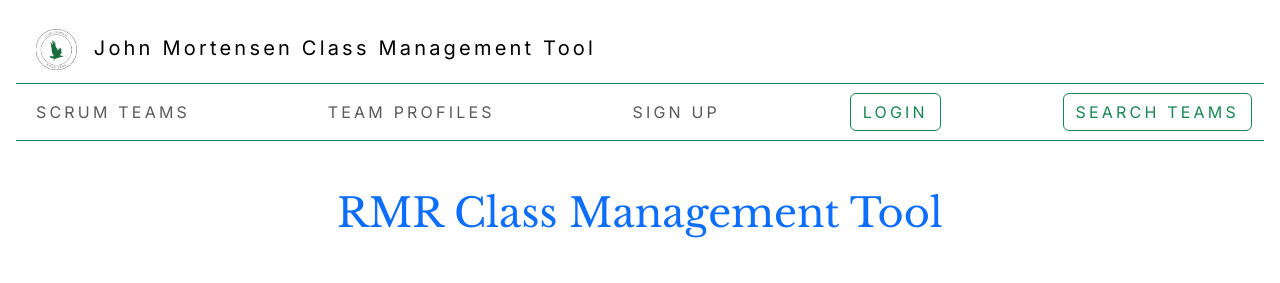
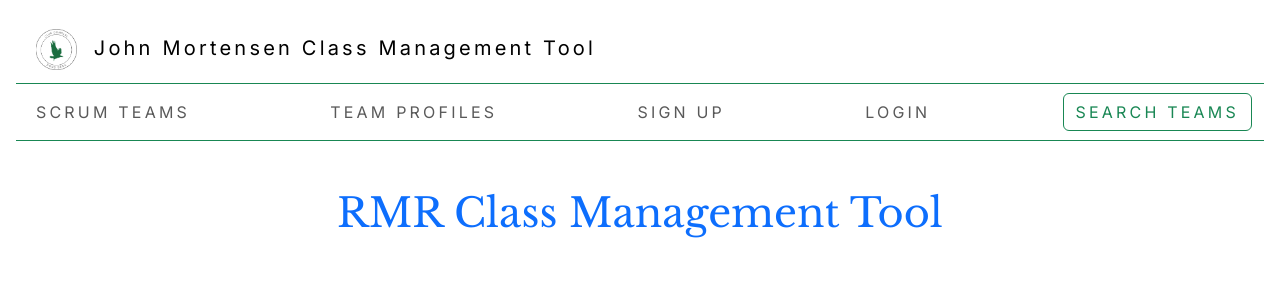
Before and after one commit to saumyapalk23/codingprojfontend, a Jekyll site: the page built from index.md, in a window 1280 px wide. Shown: the top 283 px of the page. Built offline with Jekyll 4.4.1, drawn with Linux system fonts in a browser that asks for light colours; our own code applies the rules of GitHub Pages for plain Markdown files; the repository's description, which GitHub fills in, is left out.

Commit message:
fixLoginDis

```diff
--- a/_includes/nav.html
+++ b/_includes/nav.html
@@ -38,7 +38,7 @@
       </ul>
       <ul class="navbar-nav me-auto mb-1 mb-lg-0">
         <li class="nav-item">
-          <a class="btn btn-outline-success text-nowrap" href="{{ site.baseurl }}/login">LOGIN</a>
+          <a class="nav-link" href="{{ site.baseurl }}/login">LOGIN</a>
         </li>
       </ul>
       <a class="btn btn-outline-success text-nowrap" href="{{ site.baseurl }}/search">SEARCH TEAMS</a>
```
